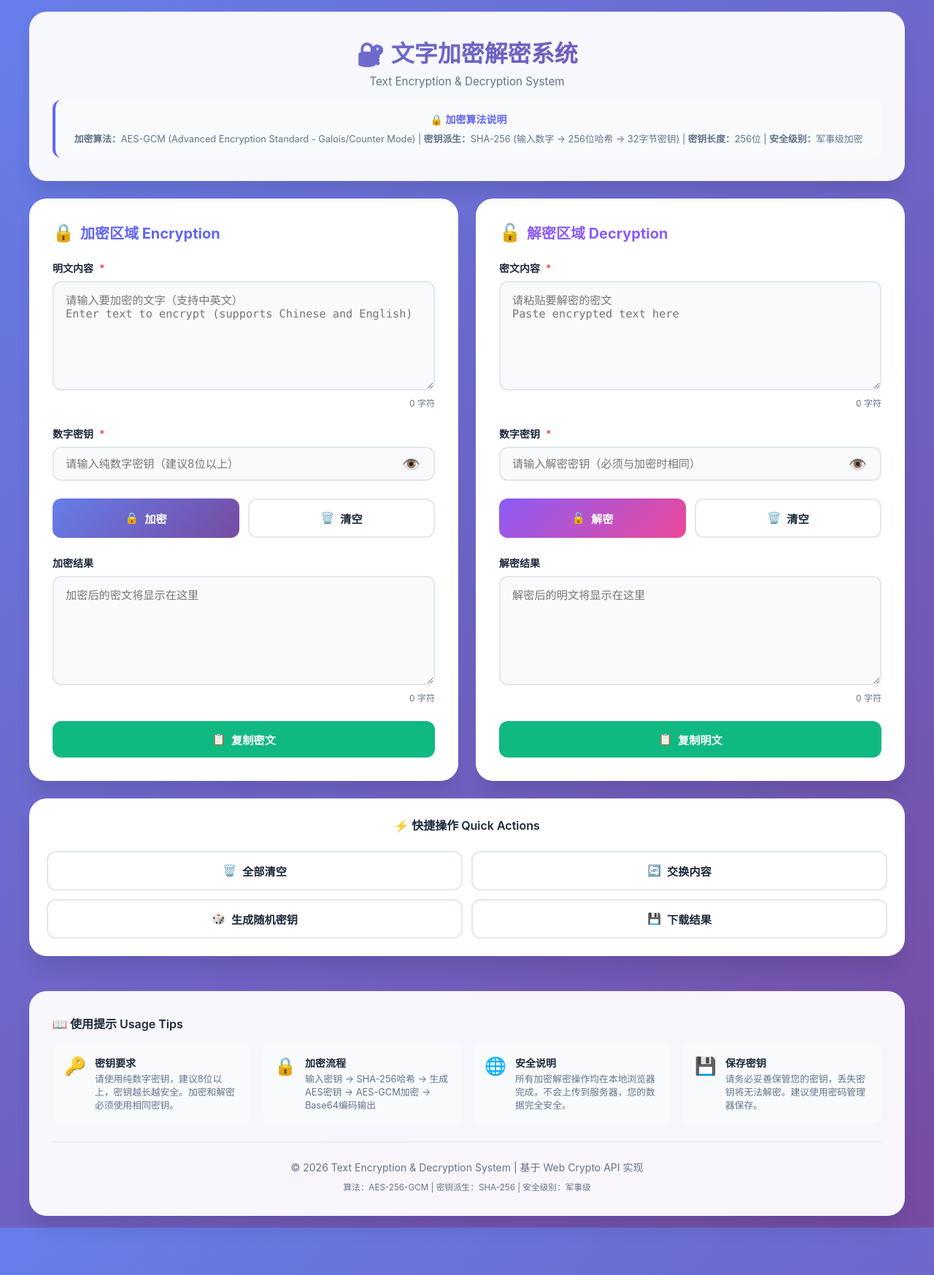
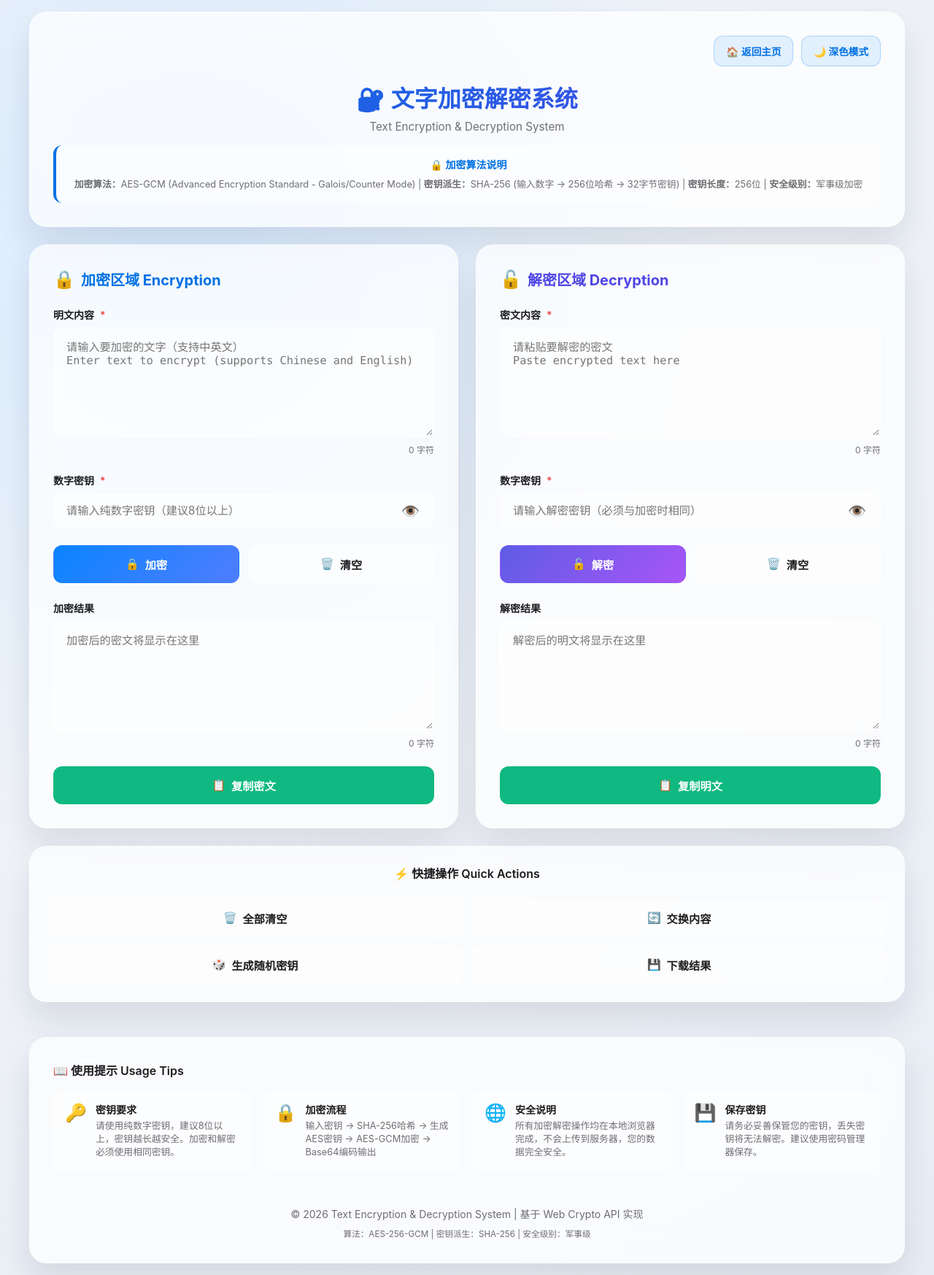
Before and after one commit to whydoIneedaname-cyber/whydoIneedaname-cyber.github.io, a Jekyll site: the page encrypt.html, which Jekyll copies as it is, in a window 1280 px wide. Shown: the whole page at 73% size. Built offline with Jekyll 4.4.1, drawn with Linux system fonts in a browser that asks for light colours.

Commit message:
Enhance encrypt page with glassmorphism, dark mode, and navigation

```diff
--- a/encrypt.html
+++ b/encrypt.html
@@ -14,17 +14,33 @@
         }
 
         :root {
-            --primary-color: #6366f1;
-            --secondary-color: #8b5cf6;
+            color-scheme: light;
+            --primary-color: #0071e3;
+            --secondary-color: #4f46e5;
             --success-color: #10b981;
             --error-color: #ef4444;
             --warning-color: #f59e0b;
-            --bg-gradient: linear-gradient(135deg, #667eea 0%, #764ba2 100%);
-            --card-bg: #ffffff;
-            --text-color: #1e293b;
-            --text-secondary: #64748b;
-            --border-color: #e2e8f0;
-            --shadow: 0 20px 25px -5px rgba(0, 0, 0, 0.1);
+            --bg-gradient: radial-gradient(circle at 20% 20%, #d8ebff 0%, #eff3f8 45%, #e8edf5 100%);
+            --card-bg: rgba(255, 255, 255, 0.72);
+            --surface-bg: rgba(255, 255, 255, 0.45);
+            --text-color: #1d1d1f;
+            --text-secondary: #6e6e73;
+            --border-color: rgba(255, 255, 255, 0.55);
+            --shadow: 0 24px 45px rgba(15, 23, 42, 0.1);
+            --glass-blur: blur(20px);
+        }
+
+        body.dark-mode {
+            color-scheme: dark;
+            --primary-color: #4da3ff;
+            --secondary-color: #818cf8;
+            --bg-gradient: radial-gradient(circle at 20% 10%, #1f2937 0%, #0b1120 55%, #020617 100%);
+            --card-bg: rgba(15, 23, 42, 0.66);
+            --surface-bg: rgba(30, 41, 59, 0.55);
+            --text-color: #f5f5f7;
+            --text-secondary: #c7c7cc;
+            --border-color: rgba(148, 163, 184, 0.35);
+            --shadow: 0 24px 45px rgba(0, 0, 0, 0.35);
         }
 
         body {
@@ -35,6 +51,7 @@
             flex-direction: column;
             color: var(--text-color);
             padding: 1rem;
+            transition: background 0.35s ease, color 0.35s ease;
         }
 
         .container {
@@ -49,8 +66,9 @@
 
         /* Header */
         .header {
-            background: rgba(255, 255, 255, 0.95);
-            backdrop-filter: blur(10px);
+            background: var(--card-bg);
+            backdrop-filter: var(--glass-blur);
+            border: 1px solid var(--border-color);
             border-radius: 1.5rem;
             padding: 2rem;
             box-shadow: var(--shadow);
@@ -61,10 +79,25 @@
         .header h1 {
             font-size: 2rem;
             font-weight: 700;
-            background: linear-gradient(135deg, #667eea 0%, #764ba2 100%);
+            background: linear-gradient(135deg, var(--primary-color) 0%, var(--secondary-color) 100%);
             -webkit-background-clip: text;
             -webkit-text-fill-color: transparent;
             margin-bottom: 0.5rem;
+        }
+
+        .header-top {
+            display: flex;
+            justify-content: space-between;
+            align-items: center;
+            gap: 0.75rem;
+            margin-bottom: 1.2rem;
+        }
+
+        .header-actions {
+            margin-left: auto;
+            display: flex;
+            gap: 0.65rem;
+            flex-wrap: wrap;
         }
 
         .header .subtitle {
@@ -75,7 +108,7 @@
         .algorithm-info {
             margin-top: 1rem;
             padding: 1rem;
-            background: #f8fafc;
+            background: var(--surface-bg);
             border-radius: 0.75rem;
             border-left: 4px solid var(--primary-color);
         }
@@ -103,6 +136,8 @@
 
         .section {
             background: var(--card-bg);
+            backdrop-filter: var(--glass-blur);
+            border: 1px solid var(--border-color);
             border-radius: 1.5rem;
             padding: 2rem;
             box-shadow: var(--shadow);
@@ -162,15 +197,22 @@
             font-size: 0.95rem;
             font-family: inherit;
             transition: all 0.2s ease;
-            background: #f8fafc;
+            color: var(--text-color);
+            background: var(--surface-bg);
         }
 
         .form-input:focus,
         .form-textarea:focus {
             outline: none;
             border-color: var(--primary-color);
-            background: white;
-            box-shadow: 0 0 0 3px rgba(99, 102, 241, 0.1);
+            background: rgba(255, 255, 255, 0.86);
+            box-shadow: 0 0 0 3px rgba(0, 113, 227, 0.15);
+        }
+
+        body.dark-mode .form-input:focus,
+        body.dark-mode .form-textarea:focus {
+            background: rgba(15, 23, 42, 0.9);
+            box-shadow: 0 0 0 3px rgba(77, 163, 255, 0.22);
         }
 
         .form-textarea {
@@ -214,6 +256,7 @@
             align-items: center;
             justify-content: center;
             gap: 0.5rem;
+            border: 1px solid transparent;
         }
 
         .btn:hover {
@@ -226,12 +269,12 @@
         }
 
         .btn-primary {
-            background: linear-gradient(135deg, #667eea 0%, #764ba2 100%);
+            background: linear-gradient(135deg, #0a84ff 0%, #4f7dff 100%);
             color: white;
         }
 
         .btn-secondary {
-            background: linear-gradient(135deg, #8b5cf6 0%, #ec4899 100%);
+            background: linear-gradient(135deg, #5e5ce6 0%, #a855f7 100%);
             color: white;
         }
 
@@ -241,9 +284,17 @@
         }
 
         .btn-outline {
-            background: white;
-            border: 2px solid var(--border-color);
+            background: var(--surface-bg);
+            border: 1px solid var(--border-color);
             color: var(--text-color);
+        }
+
+        .btn-ghost {
+            background: rgba(10, 132, 255, 0.1);
+            border: 1px solid rgba(10, 132, 255, 0.25);
+            color: var(--primary-color);
+            padding: 0.625rem 1rem;
+            font-size: 0.85rem;
         }
 
         .btn:disabled {
@@ -261,6 +312,8 @@
         /* Operation Area */
         .operation-area {
             background: var(--card-bg);
+            backdrop-filter: var(--glass-blur);
+            border: 1px solid var(--border-color);
             border-radius: 1.5rem;
             padding: 1.5rem;
             box-shadow: var(--shadow);
@@ -318,8 +371,9 @@
 
         /* Footer */
         .footer {
-            background: rgba(255, 255, 255, 0.95);
-            backdrop-filter: blur(10px);
+            background: var(--card-bg);
+            backdrop-filter: var(--glass-blur);
+            border: 1px solid var(--border-color);
             border-radius: 1.5rem;
             padding: 2rem;
             box-shadow: var(--shadow);
@@ -348,7 +402,7 @@
             display: flex;
             gap: 0.75rem;
             padding: 1rem;
-            background: #f8fafc;
+            background: var(--surface-bg);
             border-radius: 0.75rem;
         }
 
@@ -428,6 +482,20 @@
                 border-radius: 1rem;
             }
 
+            .header-top {
+                align-items: stretch;
+                flex-direction: column;
+            }
+
+            .header-actions {
+                margin-left: 0;
+                width: 100%;
+            }
+
+            .header-actions .btn {
+                flex: 1;
+            }
+
             .header h1 {
                 font-size: 1.5rem;
             }
@@ -460,6 +528,28 @@
             .footer {
                 padding: 1.5rem;
                 border-radius: 1rem;
+            }
+
+            .form-textarea {
+                min-height: 130px;
+            }
+        }
+
+        @media (max-width: 420px) {
+            body {
+                padding: 0.5rem;
+            }
+
+            .header,
+            .section,
+            .operation-area,
+            .footer {
+                border-radius: 0.9rem;
+                padding: 1.1rem;
+            }
+
+            .btn {
+                padding: 0.75rem 1rem;
             }
         }
 
@@ -496,6 +586,13 @@
     <div class="container">
         <!-- Header -->
         <div class="header">
+            <div class="header-top">
+                <div></div>
+                <div class="header-actions">
+                    <button class="btn btn-ghost" onclick="goHome()">🏠 返回主页</button>
+                    <button id="themeToggleBtn" class="btn btn-ghost" onclick="toggleTheme()">🌙 深色模式</button>
+                </div>
+            </div>
             <h1>🔐 文字加密解密系统</h1>
             <p class="subtitle">Text Encryption & Decryption System</p>
 
@@ -719,7 +816,34 @@
         // 字符计数器更新
         document.addEventListener('DOMContentLoaded', () => {
             setupCharCounters();
+            initTheme();
         });
+
+        function initTheme() {
+            const savedTheme = localStorage.getItem('encryptTheme');
+            const prefersDark = window.matchMedia('(prefers-color-scheme: dark)').matches;
+            if (savedTheme === 'dark' || (!savedTheme && prefersDark)) {
+                document.body.classList.add('dark-mode');
+            }
+            updateThemeButton();
+        }
+
+        function toggleTheme() {
+            document.body.classList.toggle('dark-mode');
+            localStorage.setItem('encryptTheme', document.body.classList.contains('dark-mode') ? 'dark' : 'light');
+            updateThemeButton();
+        }
+
+        function updateThemeButton() {
+            const button = document.getElementById('themeToggleBtn');
+            if (!button) return;
+            const isDark = document.body.classList.contains('dark-mode');
+            button.innerHTML = isDark ? '☀️ 浅色模式' : '🌙 深色模式';
+        }
+
+        function goHome() {
+            window.location.href = 'index.html';
+        }
 
         function setupCharCounters() {
             const counters = [
```
